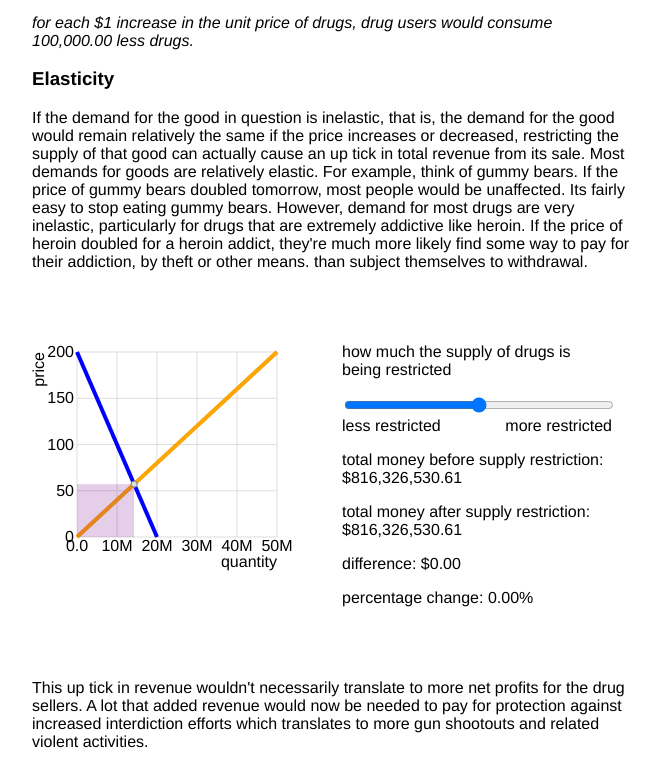
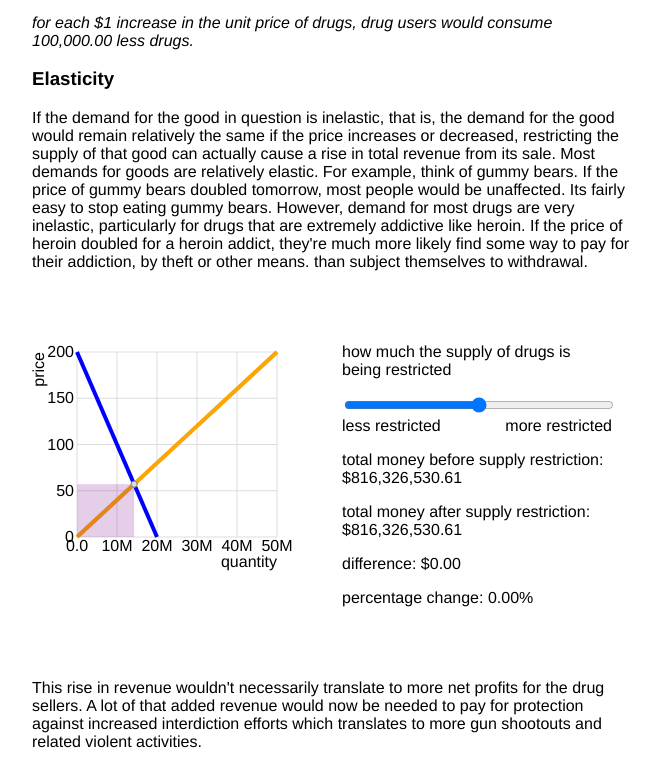
Before and after one commit to vicapow/supply-demand-and-the-war-on-drugs, a plain HTML site: page index.html in a window 1280 px wide. Shown: the part 1265-2029 px from the top of the page, without its empty margins (308-972 px from the left). Drawn offline with Linux system fonts and the light colour scheme.

Commit message:
lewis's edits

```diff
--- a/index.html
+++ b/index.html
@@ -114,7 +114,7 @@ body{
   <body ng-app="myApp" ng-controller="MainCtrl">
     <div class="column">
       <div class="full">
-        <h2>The fallacy of a supply side drug policy</h2>
+        <h2>The Irony of a supply side drug policy</h2>
         <p>By Victor Powell</p>
         <p>
           Drugs, and the illicit activities that follow them are a huge problem in the United States and other countries. In the US, one of the Drug Enforcement Administration (or DEA's) stated objectives is to "reduce the availability of illicit abuse-type drugs." However, the economic theory of supply and demand along with some key characters of addiction would suggest that even if interdiction efforts are effective, they would actually cause an increase in the total revenue to drug sellers.
@@ -156,7 +156,7 @@ body{
         </p>
         <h3>Elasticity</h3>
         <p>
-          If the demand for the good in question is inelastic, that is, the demand for the good would remain relatively the same if the price increases or decreased, restricting the supply of that good can actually cause an up tick in total revenue from its sale. Most demands for goods are relatively elastic. For example, think of gummy bears. If the price of gummy bears doubled tomorrow, most people would be unaffected. Its fairly easy to stop eating gummy bears. However, demand for most drugs are very inelastic, particularly for drugs that are extremely addictive like heroin. If the price of heroin doubled for a heroin addict, they're much more likely find some way to pay for their addiction, by theft or other means. than subject themselves to withdrawal.
+          If the demand for the good in question is inelastic, that is, the demand for the good would remain relatively the same if the price increases or decreased, restricting the supply of that good can actually cause a rise in total revenue from its sale. Most demands for goods are relatively elastic. For example, think of gummy bears. If the price of gummy bears doubled tomorrow, most people would be unaffected. Its fairly easy to stop eating gummy bears. However, demand for most drugs are very inelastic, particularly for drugs that are extremely addictive like heroin. If the price of heroin doubled for a heroin addict, they're much more likely find some way to pay for their addiction, by theft or other means. than subject themselves to withdrawal.
         </p>
       </div>
     </div>
@@ -203,7 +203,7 @@ body{
     <div class="column">
     <div class="full">
         <p>
-          This up tick in revenue wouldn't necessarily translate to more net profits for the drug sellers. A lot that added revenue would now be needed to pay for protection against increased interdiction efforts which translates to more gun shootouts and related violent activities.
+          This rise in revenue wouldn't necessarily translate to more net profits for the drug sellers. A lot of that added revenue would now be needed to pay for protection against increased interdiction efforts which translates to more gun shootouts and related violent activities.
         </p>
         <p>
           Ether the DEA has been effective in reducing the supply of drugs, thus causing an up tick in revenue to drug sellers leading to even more violence or, more likely, they have not been effective at reducing the supply of drugs at the expense of tax payers. <a href="http://www.ncbi.nlm.nih.gov/pmc/articles/PMC1446802/figure/f1/">Economic data</a> suggests the later, as the price of heroin and cocaine has been steadily decreasing over the last 30 years while emergency department mentions for both have been steadily on the rise. This would suggest that drug suppliers have simply been getting better at finding <a href="http://motherboard.vice.com/blog/drugsub">new ways</a> to circumvent interdiction efforts.
```
